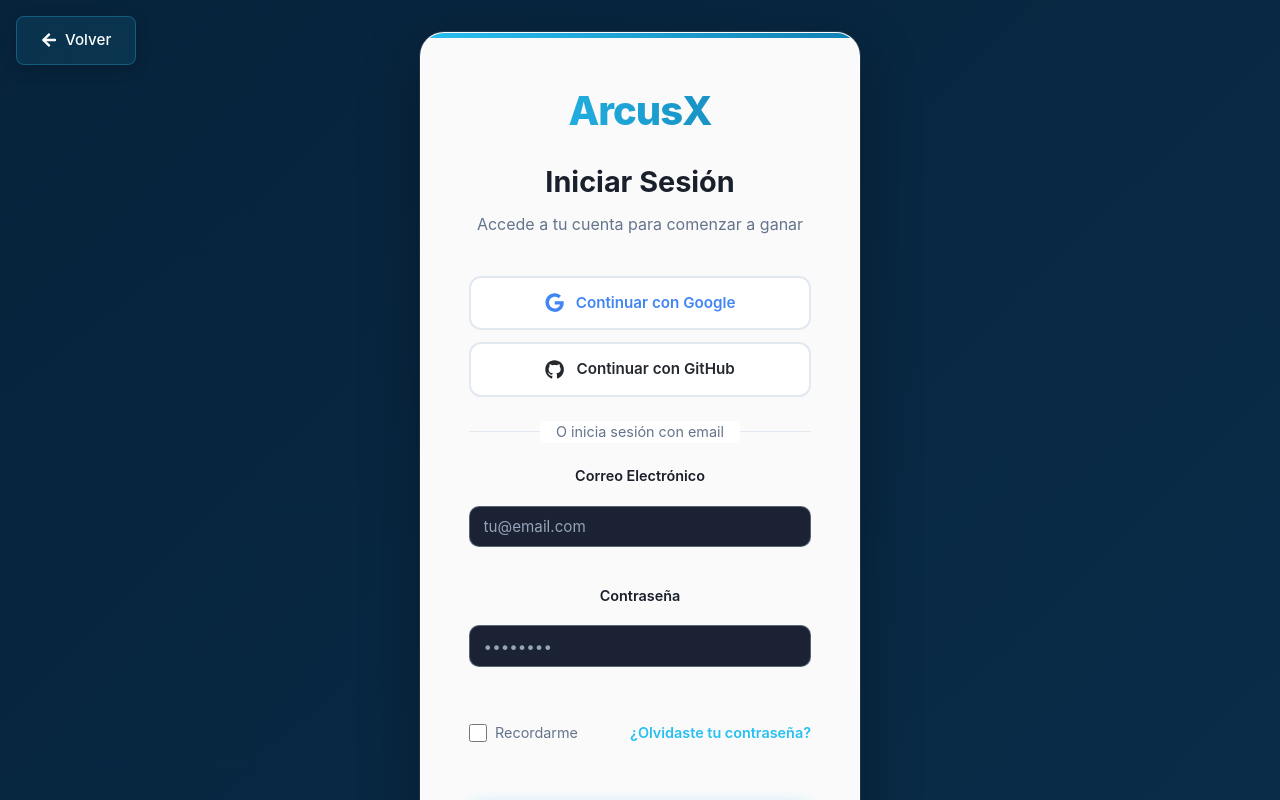
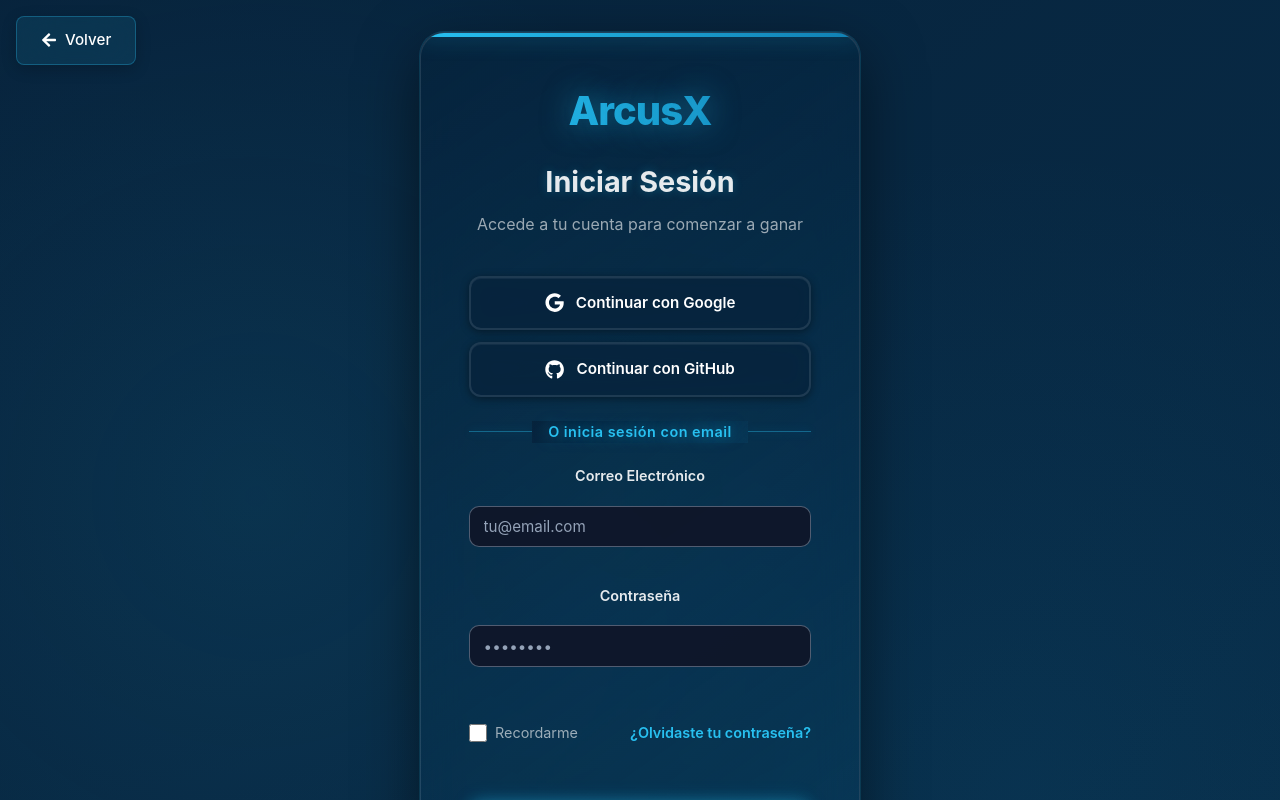
Before and after one commit to wrever/ArcusX, a React (Vite) app in the folder arcusx/: page /login in a window 1280 px wide. Shown: the top 800 px of the page. Built offline with nearby package versions, Linux system fonts and the light colour scheme; no server answers; what @stellar/stellar-sdk, @trustless-work/escrow would draw is missing.

Commit message:
diseño login

```diff
--- a/arcusx/src/css/Login.css
+++ b/arcusx/src/css/Login.css
@@ -3,7 +3,10 @@
   display: flex;
   justify-content: center;
   align-items: center;
-  background: linear-gradient(135deg, #07233c 0%, #0a2d4a 100%);
+  background: var(--dark-blue);
+  background-image:
+    radial-gradient(circle at 20% 50%, rgba(40, 192, 240, 0.1) 0%, transparent 50%),
+    radial-gradient(circle at 80% 80%, rgba(17, 128, 179, 0.1) 0%, transparent 50%);
   padding: 2rem;
   position: relative;
   overflow: hidden;
@@ -18,39 +21,68 @@
   height: 100%;
   background: linear-gradient(
     to bottom right,
-    rgba(7, 35, 60, 0.2),
-    rgba(7, 35, 60, 0)
+    rgba(7, 35, 60, 0.3),
+    rgba(17, 128, 179, 0.1)
   );
   z-index: 0;
 }
 
 .login-card {
-  background: rgba(255, 255, 255, 0.98);
+  background: linear-gradient(145deg, rgba(7, 35, 60, 0.95), rgba(17, 128, 179, 0.1));
   backdrop-filter: blur(20px);
   border-radius: 24px;
   padding: 3rem;
   width: 100%;
   max-width: 440px;
-  box-shadow: 0 20px 60px rgba(0, 0, 0, 0.3), 0 0 0 1px rgba(255, 255, 255, 0.1);
+  box-shadow:
+    0 20px 60px rgba(0, 0, 0, 0.5),
+    0 0 0 1px rgba(40, 192, 240, 0.2),
+    inset 0 1px 0 rgba(255, 255, 255, 0.1);
   position: relative;
   z-index: 10;
   overflow: hidden;
-  border: 1px solid rgba(255, 255, 255, 0.1);
+  border: 1px solid var(--border-color);
 }
-/*CODE OWNER: BRUNO MIRANDA*/
+
 .login-card::before {
   content: '';
   position: absolute;
   top: 0;
   left: 0;
   width: 100%;
-  height: 5px;
-  background: linear-gradient(90deg, #28c0f0, #1180b3);
+  height: 4px;
+  background: linear-gradient(90deg, var(--primary-blue), var(--secondary-blue));
+  box-shadow: 0 0 20px rgba(40, 192, 240, 0.5);
+}
+
+.login-card::after {
+  content: '';
+  position: absolute;
+  top: -50%;
+  right: -50%;
+  width: 200%;
+  height: 200%;
+  background: radial-gradient(circle, rgba(40, 192, 240, 0.05) 0%, transparent 70%);
+  animation: pulse 8s ease-in-out infinite;
+  pointer-events: none;
+}
+
+@keyframes pulse {
+  0%, 100% {
+    opacity: 0.5;
+    transform: scale(1);
+  }
+  50% {
+    opacity: 0.8;
+    transform: scale(1.1);
+  }
 }
 
 .login-header {
   text-align: center;
   margin-bottom: 2.5rem;
+  position: relative;
+  z-index: 1;
 }
 
 .login-logo {
@@ -58,21 +90,29 @@
   font-weight: 800;
   margin-bottom: 1.5rem;
   display: block;
-  background: linear-gradient(90deg, #28c0f0, #1180b3);
+  background: linear-gradient(90deg, var(--primary-blue), var(--secondary-blue));
   -webkit-background-clip: text;
   -webkit-text-fill-color: transparent;
+  background-clip: text;
   letter-spacing: -1px;
+  text-shadow: 0 0 30px rgba(40, 192, 240, 0.5);
+  transition: var(--transition);
+}
+
+.login-logo:hover {
+  filter: brightness(1.2);
 }
 
 .login-header h2 {
   font-size: 1.8rem;
-  color: #1a1f2c;
+  color: var(--text-light);
   margin-bottom: 0.75rem;
   font-weight: 700;
+  text-shadow: 0 0 10px rgba(40, 192, 240, 0.3);
 }
 
 .login-header p {
-  color: #64748b;
+  color: var(--text-muted);
   font-size: 1rem;
 }
 
@@ -80,15 +120,17 @@
   display: flex;
   flex-direction: column;
   gap: 1.5rem;
+  position: relative;
+  z-index: 1;
 }
 
 .form-group {
   position: relative;
 }
 
-.form-group label h4{
+.form-group label h4 {
   display: block;
-  color: #1a1f2c;
+  color: var(--text-light);
   font-size: 0.9rem;
   font-weight: 600;
   margin-bottom: 0.5rem;
@@ -97,23 +139,25 @@
 .form-group input {
   width: 100%;
   padding: 1rem 1.25rem;
-  background: #f1f5f9;
-  border: 2px solid transparent;
+  background: rgba(255, 255, 255, 0.05);
+  border: 2px solid var(--border-color);
   border-radius: 12px;
-  color: #1a1f2c;
+  color: var(--text-light);
   font-size: 1rem;
-  transition: all 0.3s ease;
+  transition: var(--transition);
 }
 
 .form-group input:focus {
   outline: none;
-  border-color: #28c0f0;
-  background: white;
-  box-shadow: 0 0 0 4px rgba(40, 192, 240, 0.1);
+  border-color: var(--primary-blue);
+  background: rgba(255, 255, 255, 0.08);
+  box-shadow:
+    0 0 0 4px rgba(40, 192, 240, 0.2),
+    0 0 20px rgba(40, 192, 240, 0.3);
 }
 
 .form-group input::placeholder {
-  color: #6a7585a1;
+  color: var(--text-muted);
 }
 
 .form-options {
@@ -133,41 +177,56 @@
   width: 18px;
   height: 18px;
   border-radius: 4px;
-  border: 2px solid #e2e8f0;
+  border: 2px solid var(--border-color);
+  background: rgba(255, 255, 255, 0.05);
   cursor: pointer;
+  accent-color: var(--primary-blue);
+}
+
+.remember-me input[type="checkbox"]:checked {
+  background: var(--primary-blue);
+  border-color: var(--primary-blue);
 }
 
 .remember-me label {
-  color: #64748b;
+  color: var(--text-muted);
   font-size: 0.9rem;
   cursor: pointer;
+  transition: var(--transition);
+}
+
+.remember-me label:hover {
+  color: var(--text-light);
 }
 
 .forgot-password {
-  color: #28c0f0;
+  color: var(--primary-blue);
   font-size: 0.9rem;
   text-decoration: none;
   font-weight: 600;
-  transition: all 0.3s ease;
+  transition: var(--transition);
 }
 
 .forgot-password:hover {
-  color: #1180b3;
+  color: var(--secondary-blue);
+  text-shadow: 0 0 10px rgba(40, 192, 240, 0.5);
 }
 
 .login-button {
   width: 100%;
   padding: 1rem;
-  background: linear-gradient(90deg, #28c0f0, #1180b3);
-  color: white;
+  background: linear-gradient(90deg, var(--primary-blue), var(--secondary-blue));
+  color: var(--white);
   border: none;
   border-radius: 12px;
   font-weight: 600;
   font-size: 1.05rem;
   cursor: pointer;
-  transition: all 0.3s ease;
+  transition: var(--transition);
   margin-top: 1rem;
-  box-shadow: 0 4px 15px rgba(40, 192, 240, 0.3);
+  box-shadow:
+    0 4px 15px rgba(40, 192, 240, 0.4),
+    0 0 20px rgba(40, 192, 240, 0.2);
   position: relative;
   overflow: hidden;
 }
@@ -179,7 +238,7 @@
   left: -100%;
   width: 100%;
   height: 100%;
-  background: linear-gradient(90deg, transparent, rgba(255, 255, 255, 0.2), transparent);
+  background: linear-gradient(90deg, transparent, rgba(255, 255, 255, 0.3), transparent);
   transition: left 0.5s;
 }
 
@@ -187,39 +246,51 @@
   left: 100%;
 }
 
-.login-button:hover {
+.login-button:hover:not(:disabled) {
   transform: translateY(-2px);
-  box-shadow: 0 6px 20px rgba(40, 192, 240, 0.4);
+  box-shadow:
+    0 6px 20px rgba(40, 192, 240, 0.6),
+    0 0 30px rgba(40, 192, 240, 0.4);
+  filter: brightness(1.1);
 }
 
-.login-button:active {
+.login-button:active:not(:disabled) {
   transform: translateY(0);
+}
+
+.login-button:disabled {
+  opacity: 0.6;
+  cursor: not-allowed;
+  filter: grayscale(0.3);
 }
 
 .login-footer {
   margin-top: 2rem;
   text-align: center;
+  position: relative;
+  z-index: 1;
 }
 
 .login-footer p {
-  color: #64748b;
+  color: var(--text-muted);
   font-size: 0.95rem;
 }
 
 .register-link {
-  color: #28c0f0;
+  color: var(--primary-blue);
   text-decoration: none;
   font-weight: 600;
-  transition: all 0.3s ease;
+  transition: var(--transition);
 }
 
 .register-link:hover {
-  color: #1180b3;
+  color: var(--secondary-blue);
+  text-shadow: 0 0 10px rgba(40, 192, 240, 0.5);
 }
 
 .login-error {
-  background: #fee2e2;
-  color: #ef4444;
+  background: rgba(239, 68, 68, 0.15);
+  color: #ff6b6b;
   padding: 1rem;
   border-radius: 12px;
   font-size: 0.9rem;
@@ -227,9 +298,12 @@
   display: flex;
   align-items: center;
   gap: 0.5rem;
-  border: 1px solid #fecaca;
+  border: 1px solid rgba(239, 68, 68, 0.3);
+  box-shadow: 0 0 10px rgba(239, 68, 68, 0.2);
+  position: relative;
+  z-index: 1;
 }
-/*2CODE OWNER: BRUNO MIRANDA*/
+
 .back-button {
   position: fixed;
   top: 2rem;
@@ -238,36 +312,37 @@
   align-items: center;
   gap: 0.5rem;
   padding: 0.75rem 1.25rem;
-  background: rgba(255, 255, 255, 0.05);
+  background: rgba(7, 35, 60, 0.8);
   backdrop-filter: blur(20px);
-  border: 1px solid rgba(255, 255, 255, 0.1);
+  border: 1px solid var(--border-color);
   border-radius: 12px;
-  color: white;
+  color: var(--text-light);
   font-size: 0.95rem;
   font-weight: 500;
   text-decoration: none;
-  transition: all 0.3s ease;
+  transition: var(--transition);
   z-index: 10;
-  box-shadow: 0 4px 15px rgba(0, 0, 0, 0.2);
+  box-shadow:
+    0 4px 15px rgba(0, 0, 0, 0.3),
+    0 0 0 1px rgba(40, 192, 240, 0.1);
 }
 
 .back-button:hover {
   background: rgba(40, 192, 240, 0.2);
-  border-color: rgba(40, 192, 240, 0.4);
+  border-color: var(--primary-blue);
   transform: translateX(-5px);
-  color: white;
-  box-shadow: 0 6px 20px rgba(40, 192, 240, 0.3);
+  color: var(--text-light);
+  box-shadow:
+    0 6px 20px rgba(40, 192, 240, 0.4),
+    0 0 0 1px rgba(40, 192, 240, 0.3);
 }
 
 .back-button span {
-  color: white;
+  color: var(--text-light);
 }
 
 .back-button svg {
-  color: white;
-}
-
-.back-button svg {
+  color: var(--text-light);
   font-size: 1rem;
 }
 
@@ -277,20 +352,28 @@
   align-items: center;
   text-align: center;
   margin: 2rem 0 1.5rem;
-  color: #64748b;
+  color: #28c0f0 !important;
   font-size: 0.9rem;
+  font-weight: 600 !important;
+  position: relative;
+  z-index: 1;
 }
 
 .oauth-divider::before,
 .oauth-divider::after {
   content: '';
   flex: 1;
-  border-bottom: 1px solid #e2e8f0;
+  border-bottom: 1px solid rgba(40, 192, 240, 0.4) !important;
+  box-shadow: 0 0 10px rgba(40, 192, 240, 0.3) !important;
 }
 
 .oauth-divider span {
-  padding: 0 1rem;
-  background: rgba(255, 255, 255, 0.95);
+  padding: 0 1.5rem;
+  background: linear-gradient(145deg, rgba(7, 35, 60, 0.95), rgba(17, 128, 179, 0.1)) !important;
+  color: #28c0f0 !important;
+  text-shadow: 0 0 15px rgba(40, 192, 240, 0.6) !important;
+  letter-spacing: 0.5px;
+  font-weight: 600 !important;
 }
 
 .oauth-buttons {
@@ -298,34 +381,37 @@
   flex-direction: column;
   gap: 0.75rem;
   margin-bottom: 1.5rem;
+  position: relative;
+  z-index: 1;
 }
 
 .oauth-button {
   width: 100%;
   padding: 0.875rem 1.25rem;
-  border: 2px solid #e2e8f0;
+  border: 2px solid rgba(255, 255, 255, 0.1) !important;
   border-radius: 12px;
-  background: white;
-  color: #1a1f2c;
+  background: rgba(7, 35, 60, 0.8) !important;
+  color: #ffffff !important;
   font-weight: 600;
   font-size: 0.95rem;
   cursor: pointer;
-  transition: all 0.3s ease;
+  transition: var(--transition);
   display: flex;
   align-items: center;
   justify-content: center;
   gap: 0.75rem;
+  backdrop-filter: blur(10px);
+  box-shadow:
+    0 2px 8px rgba(0, 0, 0, 0.4),
+    inset 0 1px 0 rgba(255, 255, 255, 0.05);
 }
 
 .oauth-button:hover:not(:disabled) {
-  border-color: #28c0f0;
-  background: #f8fafc;
-  transform: translateY(-2px);
-  box-shadow: 0 4px 12px rgba(40, 192, 240, 0.15);
+  opacity: 0.9;
 }
 
 .oauth-button:active:not(:disabled) {
-  transform: translateY(0);
+  opacity: 0.8;
 }
 
 .oauth-button:disabled {
@@ -333,26 +419,38 @@
   cursor: not-allowed;
 }
 
-.oauth-button svg {
+.oauth-button svg,
+.oauth-button .fa-google,
+.oauth-button .fa-github {
   font-size: 1.2rem;
+  color: #ffffff !important;
+  fill: #ffffff !important;
+}
+
+.oauth-button span {
+  color: #ffffff !important;
 }
 
 .oauth-google {
-  color: #4285f4;
+  color: #ffffff !important;
+  border-color: rgba(255, 255, 255, 0.1) !important;
 }
 
-.oauth-google:hover:not(:disabled) {
-  border-color: #4285f4;
-  background: #f8f9ff;
+.oauth-google svg,
+.oauth-google .fa-google {
+  color: #ffffff !important;
+  fill: #ffffff !important;
 }
 
 .oauth-github {
-  color: #24292e;
+  color: #ffffff !important;
+  border-color: rgba(255, 255, 255, 0.1) !important;
 }
 
-.oauth-github:hover:not(:disabled) {
-  border-color: #24292e;
-  background: #f6f8fa;
+.oauth-github svg,
+.oauth-github .fa-github {
+  color: #ffffff !important;
+  fill: #ffffff !important;
 }
 
 @media (max-width: 480px) {
@@ -395,54 +493,68 @@
 /* Admin Login Styles */
 .admin-login-card {
   border: 2px solid rgba(40, 192, 240, 0.3);
-  box-shadow: 0 20px 60px rgba(40, 192, 240, 0.2), 0 0 0 1px rgba(40, 192, 240, 0.1);
+  box-shadow:
+    0 20px 60px rgba(40, 192, 240, 0.3),
+    0 0 0 1px rgba(40, 192, 240, 0.2),
+    inset 0 1px 0 rgba(255, 255, 255, 0.1);
 }
 
 .admin-badge {
   width: 80px;
   height: 80px;
   border-radius: 50%;
-  background: linear-gradient(135deg, #28c0f0 0%, #1180b3 100%);
+  background: linear-gradient(135deg, var(--primary-blue) 0%, var(--secondary-blue) 100%);
   display: flex;
   align-items: center;
   justify-content: center;
   margin: 0 auto 1.5rem;
   font-size: 2rem;
-  color: #fff;
-  box-shadow: 0 8px 20px rgba(40, 192, 240, 0.4);
+  color: var(--white);
+  box-shadow:
+    0 8px 20px rgba(40, 192, 240, 0.4),
+    0 0 30px rgba(40, 192, 240, 0.3);
   animation: pulse 2s infinite;
 }
 
 @keyframes pulse {
   0%, 100% {
-    box-shadow: 0 8px 20px rgba(40, 192, 240, 0.4);
+    box-shadow:
+      0 8px 20px rgba(40, 192, 240, 0.4),
+      0 0 30px rgba(40, 192, 240, 0.3);
   }
   50% {
-    box-shadow: 0 8px 30px rgba(40, 192, 240, 0.6);
+    box-shadow:
+      0 8px 30px rgba(40, 192, 240, 0.6),
+      0 0 40px rgba(40, 192, 240, 0.5);
   }
 }
 
 .admin-login-card .login-header h1 {
   text-align: center;
   margin-bottom: 0.5rem;
+  color: var(--text-light);
 }
 
 .admin-login-card .login-header p {
   text-align: center;
-  color: rgba(255, 255, 255, 0.7);
+  color: var(--text-muted);
   font-size: 0.95rem;
   margin-bottom: 2rem;
 }
 
 .admin-login-button {
-  background: linear-gradient(135deg, #28c0f0 0%, #1180b3 100%);
+  background: linear-gradient(135deg, var(--primary-blue) 0%, var(--secondary-blue) 100%);
   border: none;
-  box-shadow: 0 4px 15px rgba(40, 192, 240, 0.4);
+  box-shadow:
+    0 4px 15px rgba(40, 192, 240, 0.4),
+    0 0 20px rgba(40, 192, 240, 0.2);
 }
 
 .admin-login-button:hover:not(:disabled) {
-  background: linear-gradient(135deg, #1180b3 0%, #28c0f0 100%);
-  box-shadow: 0 6px 20px rgba(40, 192, 240, 0.6);
+  background: linear-gradient(135deg, var(--secondary-blue) 0%, var(--primary-blue) 100%);
+  box-shadow:
+    0 6px 20px rgba(40, 192, 240, 0.6),
+    0 0 30px rgba(40, 192, 240, 0.4);
   transform: translateY(-2px);
 }
 
@@ -452,12 +564,13 @@
 }
 
 .error-message {
-  background: rgba(239, 68, 68, 0.1);
-  color: #ef4444;
+  background: rgba(239, 68, 68, 0.15);
+  color: #ff6b6b;
   padding: 1rem;
   border-radius: 12px;
   font-size: 0.9rem;
   margin-bottom: 1.5rem;
   border: 1px solid rgba(239, 68, 68, 0.3);
   text-align: center;
+  box-shadow: 0 0 10px rgba(239, 68, 68, 0.2);
 }
```
Also changed, not shown: arcusx/src/services/trustlessWorkEscrowService.ts (indentation only).
